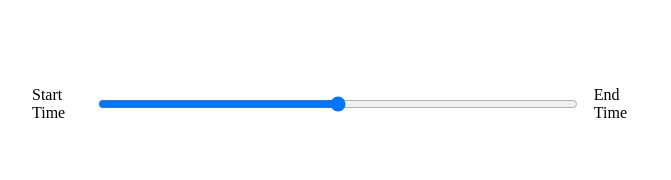
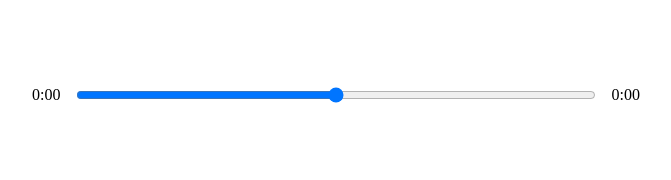
Before and after one commit to brianinq/music-app, a React (Create React App) app: page / in a window 1280 px wide. Shown: the part 410-590 px from the top of the page, without its empty margins (304-975 px from the left). Built offline with nearby package versions, Linux system fonts and the light colour scheme.

Commit message:
update song time info

```diff
--- a/src/components/player.js
+++ b/src/components/player.js
@@ -1,4 +1,4 @@
-import React, {useRef} from 'react'
+import React, {useRef, useState} from 'react'
 import {FontAwesomeIcon} from '@fortawesome/react-fontawesome'
 import {faPlay, faAngleLeft, faAngleRight} from '@fortawesome/free-solid-svg-icons'
 
@@ -15,19 +15,39 @@
         }
     }
 
+    const [songInfo, setSongInfo] = useState({
+        currentTime: null,
+        duration: null
+    })
+    function timeUpdateHandler(event){
+        const current = event.target.currentTime
+        const duration = event.target.duration
+        setSongInfo({
+            ...songInfo,
+            currentTime: current,
+            duration
+        })
+    }
+    const getTime = (time) =>{
+        return(
+            Math.floor(time/60) + ":"+("0"+Math.floor(time%60)).slice(-2)
+        )
+    }
+
+
     return(
         <div className='player'>
             <div className='time-control'>
-            <p>Start Time</p>
+            <p>{getTime(songInfo.currentTime)}</p>
             <input type="range" name="" id="" />
-            <p>End Time</p>
+            <p>{getTime(songInfo.duration)}</p>
             </div>
             <div className="play-control">
                 <FontAwesomeIcon className='skip-back' size='2x' icon={faAngleLeft}/>
                 <FontAwesomeIcon className='play' size='2x' icon={faPlay} onClick={playSongHandler}/>
                 <FontAwesomeIcon className='skip-forward' size='2x' icon={faAngleRight}/>
             </div>
-            <audio ref={audioRef} src={currentSong.audio}></audio>
+            <audio onLoadedMetadata={timeUpdateHandler} onTimeUpdate={timeUpdateHandler} ref={audioRef} src={currentSong.audio}></audio>
         </div>
     )
 }
```
